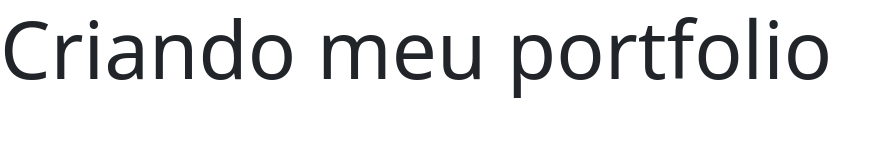
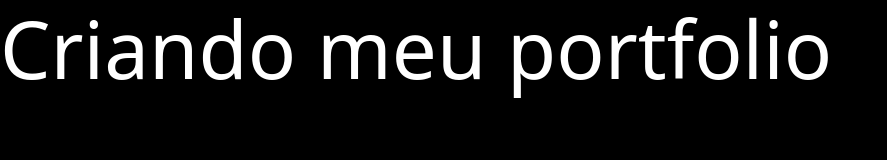
Before and after one commit to guifterra/Meu-Portfolio, a plain HTML site: page index.html in a window 1280 px wide. Shown: the whole page, without its empty margins (0-887 px from the left). Drawn offline with nearby package versions, Linux system fonts and the light colour scheme.

Commit message:
Portfolio

```diff
--- a/css/style.css
+++ b/css/style.css
@@ -0,0 +1,5 @@
+.fundo{
+
+    background-color: black;
+
+}
--- a/index.html
+++ b/index.html
@@ -7,9 +7,9 @@
     <link href="https://cdn.jsdelivr.net/npm/bootstrap@5.3.2/dist/css/bootstrap.min.css" rel="stylesheet" integrity="sha384-T3c6CoIi6uLrA9TneNEoa7RxnatzjcDSCmG1MXxSR1GAsXEV/Dwwykc2MPK8M2HN" crossorigin="anonymous">
     <title> Gui Terra - Portfolio </title>
 </head>
-<body>
+<body class="fundo">
 
-    <h1 class="display-1"> Criando meu portfolio </h1>
+    <h1 class="display-1 text-white"> Criando meu portfolio </h1>
 
     <script src="https://cdn.jsdelivr.net/npm/bootstrap@5.3.2/dist/js/bootstrap.bundle.min.js" integrity="sha384-C6RzsynM9kWDrMNeT87bh95OGNyZPhcTNXj1NW7RuBCsyN/o0jlpcV8Qyq46cDfL" crossorigin="anonymous"></script>
 </body>
```
